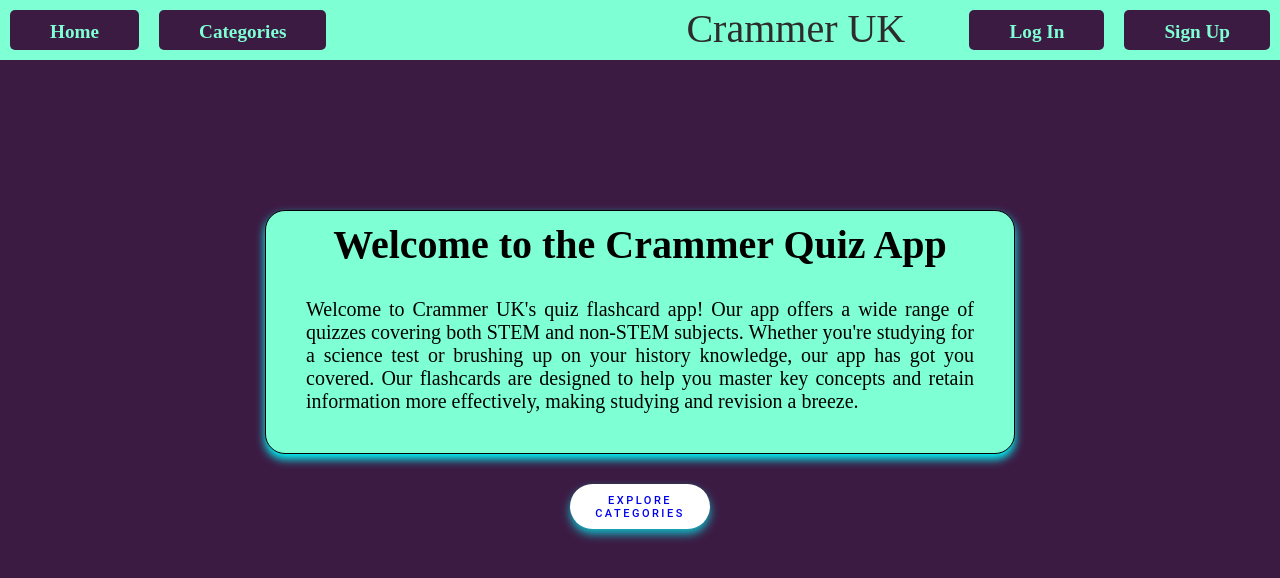
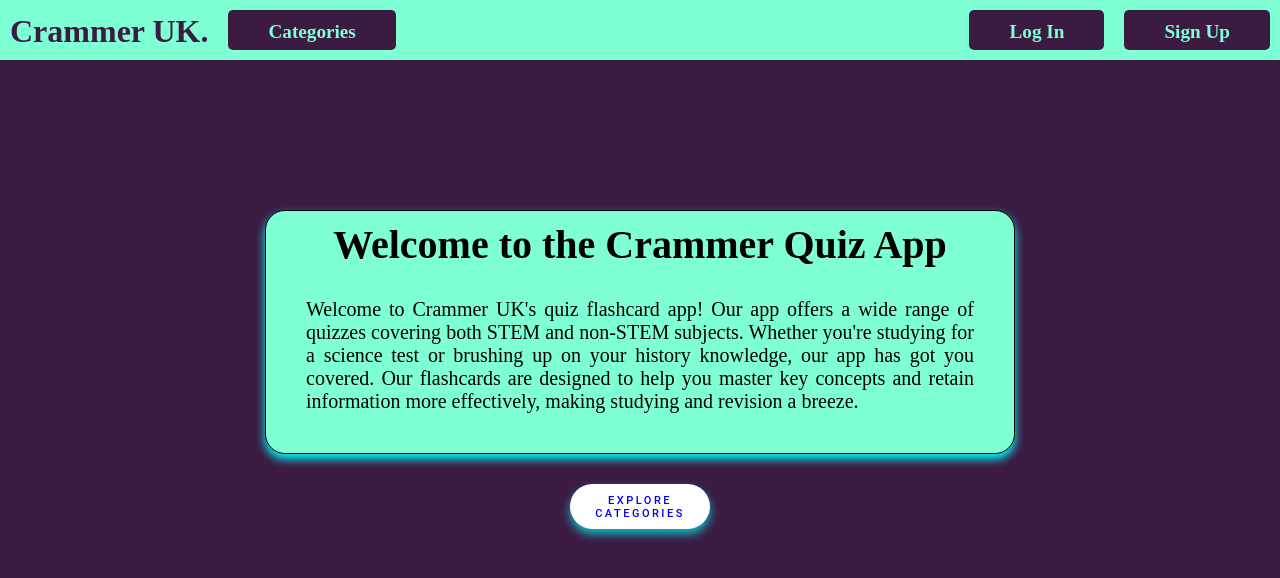
Before and after one commit to rickys93/learning-app-client, a React (Vite) app: page / in a window 1280 px wide. Shown: the top 578 px of the page. Built offline with nearby package versions, Linux system fonts and the light colour scheme.

Commit message:
Change Home button to Crammer UK, vertical centre log in in navbar

```diff
--- a/src/components/CategoryList/index.jsx
+++ b/src/components/CategoryList/index.jsx
@@ -47,10 +47,12 @@ export default function CategoryList({categories, setMyCategories, defaultCatego
             </div>
         ))}
         {!defaultCategories ? (
-            <div className="category-box">
+            <div
+                className="category-box"
+                onClick={openAddNewCategory}
+            >
             <button
                 className="add-category-button"
-                onClick={openAddNewCategory}
             >
                 +
             </button>
--- a/src/components/CategoryList/style.css
+++ b/src/components/CategoryList/style.css
@@ -1,11 +1,16 @@
+.categories-page-container {
+    display: flex;
+    flex-direction: column;
+    align-items: center;
+}
+
 .categories-list {
-    display: inline-block;
     display: flex;
     flex-wrap: wrap;
     color: #7fffd4;
-    width: 58%;
-    margin-left: 400px;
+    width: 60%;
     margin-top: 30px;
+    justify-content: center;
 }
 #root {
     text-align: center;
@@ -24,14 +29,15 @@
     line-height: 43px;
     font-size: 1.2rem;
     border-radius: 15px;
+    cursor: pointer;
 }
 
 .category-box:hover {
     color: #fff;
     background-color: #333;
-    box-shadow: inset 0px 2px 4px rgba(0,255,255,0.3),
-                inset 0px 4px 8px rgba(0,255,255,0.3),
-                inset 0px 8px 16px rgba(0,255,255,0.3);
+    box-shadow: inset 0px 2px 4px rgba(0, 255, 255, 0.3),
+        inset 0px 4px 8px rgba(0, 255, 255, 0.3),
+        inset 0px 8px 16px rgba(0, 255, 255, 0.3);
     transition: 0.2s;
     transform: translateY(2px);
 }
@@ -57,7 +63,7 @@
         margin: 0;
     }
 }
-.cat-h2{
+.cat-h2 {
     margin: 20px;
 }
 .add-category-button {
@@ -67,7 +73,7 @@
     font-size: xx-large;
     cursor: pointer;
 }
-h2{
+h2 {
     color: aquamarine;
     margin-top: 15px;
     font-size: 30px;
--- a/src/components/NavBar/index.jsx
+++ b/src/components/NavBar/index.jsx
@@ -19,8 +19,8 @@ export default function NavBar() {
           <nav className="navlinks" id={mobile ? "hidden" : ""}>
             <ul className="menu">
               <li>
-                <NavLink to="/" className="a">
-                  Home
+                <NavLink to="/" id="logo">
+                  Crammer UK.
                 </NavLink>
               </li>
               <li>
@@ -28,7 +28,6 @@ export default function NavBar() {
                   Categories
                 </NavLink>
               </li>
-              <div className="logo">Crammer UK</div>
             </ul>
           </nav>
         </div>
--- a/src/components/NavBar/style.css
+++ b/src/components/NavBar/style.css
@@ -1,16 +1,20 @@
-.main{
+.main {
     display: flex;
     justify-content: space-between;
     min-width: 240px;
     background-color: aquamarine;
 }
 
-.login{
+.main h1 {
+    color: #3c1b43;
+}
+
+.login {
     display: flex;
     align-items: center;
     align-self: flex-start;
-    flex: 1;
     justify-content: flex-end;
+    height: 60px;
 }
 .navbar {
     display: flex;
@@ -23,7 +27,7 @@
     color: rgb(45, 44, 44);
 }
 
-.navbar #hidden{
+.navbar #hidden {
     display: flex;
 }
 
@@ -39,6 +43,13 @@
 
 .navlinks li {
     list-style: none;
+}
+
+#logo {
+    background-color: #33333300;
+    color: #3c1b43;
+    font-size: xx-large;
+    padding: 0;
 }
 
 .a {
@@ -73,11 +84,11 @@
 }
 
 @media (max-width: 800px) {
-    .navbar #hidden{
+    .navbar #hidden {
         flex-direction: column;
         justify-content: center;
         left: -9px;
-        top:40px;
+        top: 40px;
         height: 120px;
         width: 100px;
         align-items: flex-start;
@@ -105,28 +116,27 @@
     }
     .a:hover {
         background-color: white;
-
     }
 
     .a {
-        padding: .5rem 1rem;
+        padding: 0.5rem 1rem;
     }
 
     .navlinks.active {
         display: flex;
     }
 }
-ul{
+ul {
     list-style: none;
 }
-  a{
+a {
     text-decoration: none;
 }
 
-  .menu{
+.menu {
     display: flex;
 }
-  .menu a{
+.menu a {
     height: 40px;
     margin: 10px;
     line-height: 43px;
@@ -135,20 +145,19 @@ ul{
     font-size: 1.2rem;
     font-weight: 600;
     color: aquamarine;
-    background-color: #3C1B43;
+    background-color: #3c1b43;
     border-radius: 5px;
 }
-  .menu a:hover{
+.menu a:hover {
     color: #fff;
     background-color: #333;
-    box-shadow: inset 0px 2px 4px rgba(0,255,255,0.3),
-                inset 0px 4px 8px rgba(0,255,255,0.3),
-                inset 0px 8px 16px rgba(0,255,255,0.3);
+    box-shadow: inset 0px 2px 4px rgba(0, 255, 255, 0.3),
+        inset 0px 4px 8px rgba(0, 255, 255, 0.3),
+        inset 0px 8px 16px rgba(0, 255, 255, 0.3);
     transition: 0.2s;
     transform: translateY(2px);
 }
-.logo{
+.logo {
     font-size: 40px;
-    margin-left: 350px;
     margin-top: 5px;
 }
--- a/src/components/Popup/style.css
+++ b/src/components/Popup/style.css
@@ -9,6 +9,7 @@
     flex-wrap: wrap;
     justify-content: center;
     align-content: center;
+    z-index: 1;
 }
 
 .popup-container {
--- a/src/components/UserAccount/style.css
+++ b/src/components/UserAccount/style.css
@@ -6,6 +6,8 @@
 
 .userAccount h2 {
     font-size: calc(13px + 0.5vw);
+    color: #3c1b43;
+    margin: auto 20px auto 0px;
 }
 
 .userAccount a {
@@ -15,7 +17,7 @@
     border-radius: 5px;
     /* box-shadow: 3px 3px 5px 3px rgb(255 165 0 / 30%); */
 }
-.logout{
+.logout {
     padding: 5px;
     height: 30px;
     margin-right: 10px;
@@ -27,23 +29,23 @@
     margin-left: 5px;
     min-width: 50px;
 }
-.btn{
+.btn {
     display: flex;
     justify-content: flex-end;
     margin-top: 22px;
 }
-ul{
+ul {
     list-style: none;
     /* color: aquamarine; */
 }
-  a{
+a {
     text-decoration: none;
 }
 
-  .menu{
+.menu {
     display: flex;
 }
-  .menu a{
+.menu a {
     height: 40px;
     margin: 10px;
     line-height: 43px;
@@ -53,12 +55,12 @@ ul{
     font-weight: 600;
     border-radius: 5px;
 }
-  .menu a:hover{
+.menu a:hover {
     color: #fff;
     background-color: #333;
-    box-shadow: inset 0px 2px 4px rgba(0,255,255,0.3),
-                inset 0px 4px 8px rgba(0,255,255,0.3),
-                inset 0px 8px 16px rgba(0,255,255,0.3);
+    box-shadow: inset 0px 2px 4px rgba(0, 255, 255, 0.3),
+        inset 0px 4px 8px rgba(0, 255, 255, 0.3),
+        inset 0px 8px 16px rgba(0, 255, 255, 0.3);
     transition: 0.2s;
     transform: translateY(2px);
 }
--- a/src/pages/Categories/index.jsx
+++ b/src/pages/Categories/index.jsx
@@ -2,8 +2,6 @@ import React, { useState, useEffect, useContext } from "react";
 import { Link } from "react-router-dom";
 import { CategoryList } from "../../components";
 import { UserContext } from "../../App";
-
-// import "/style.css" from "./CategoryList"
 
 export default function Categories() {
   const { user, setUser } = useContext(UserContext);
@@ -32,6 +30,7 @@ export default function Categories() {
 
   return (
     <>
+      <div className="categories-page-container">
         <h2 className="cat-title">Categories</h2>
         {/* <button>
           <Link to={"./NewFlashcard"}></Link> New
@@ -47,6 +46,7 @@ export default function Categories() {
             />
           </>
         ) : null}
+      </div>
     </>
   );
 }
```
Lines whose indentation alone changed are shown as unchanged.
